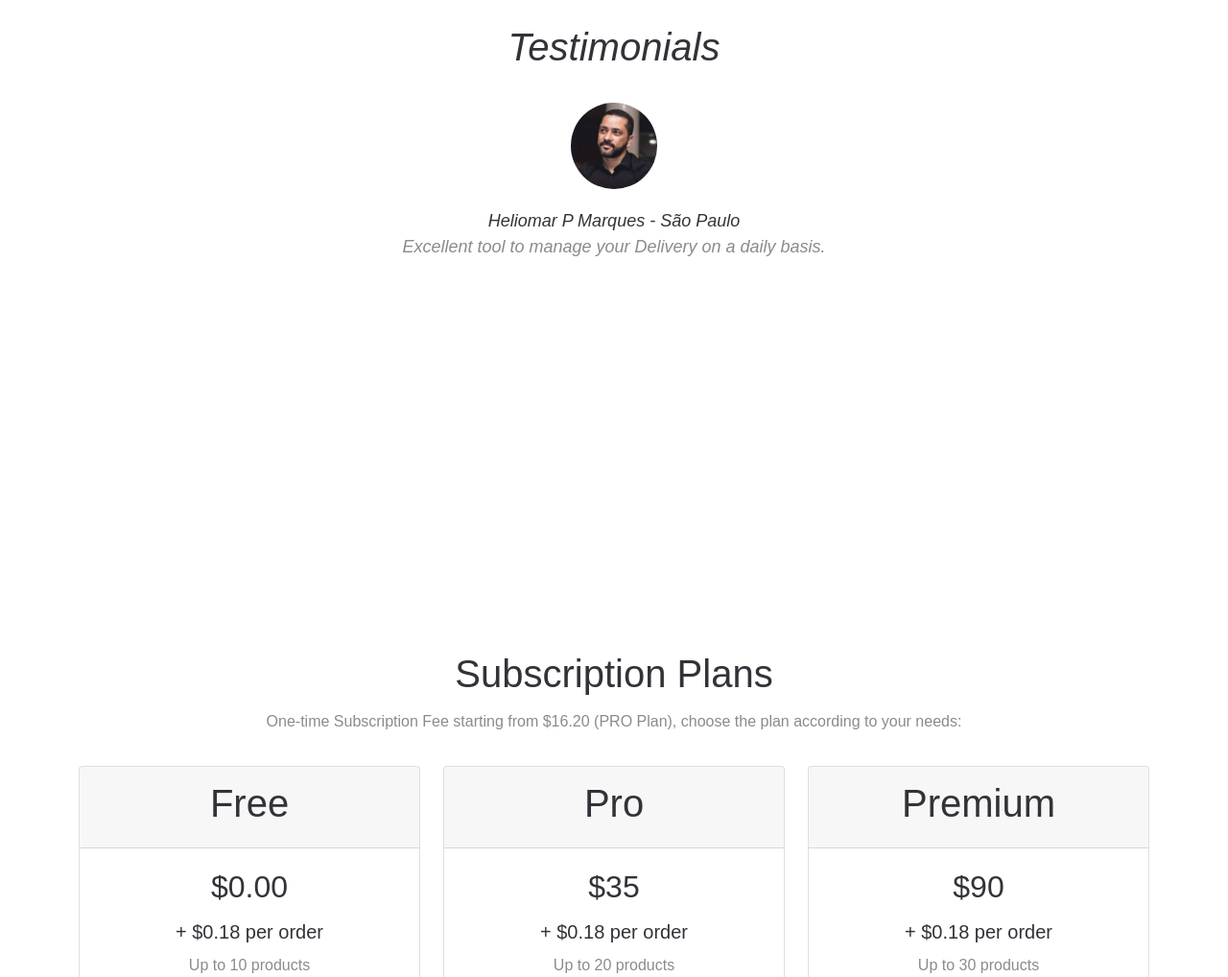
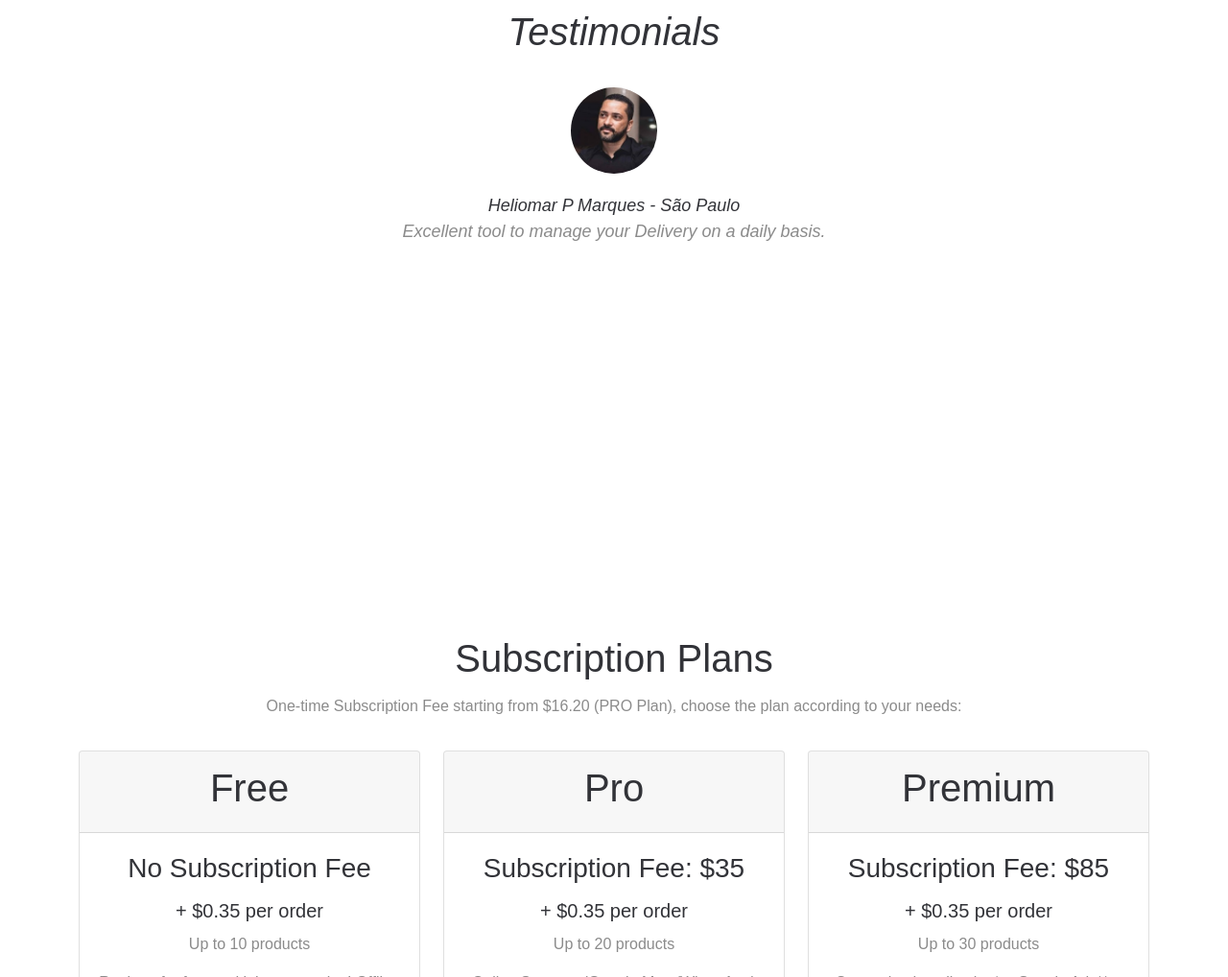
Before and after one commit to psi-ezequiasmartins/deliverybairro, a React app in the folder DeliveryApp/: page / in a window 1280 px wide. Shown: the part 1782-2800 px from the top of the page at 96% size. Built offline with nearby package versions, Linux system fonts and the light colour scheme; some packages are replaced by stand-ins of ours; no server answers; a script that the page names is missing; what pdfmake would draw is missing.

Commit message:
25112026-1848

```diff
--- a/DeliveryApp/public/index.html
+++ b/DeliveryApp/public/index.html
@@ -7,7 +7,7 @@
   <meta name="viewport" content="width=device-width, initial-scale=1" />
   <meta name="description" content="Gestão de Pedidos para Bares, Restaurantes, Fast-foods, Deliveries en Geral" />
   <link rel="apple-touch-icon" href="%PUBLIC_URL%/images/favicon.png" />
-  <title>deliverybairro.com | index</title>
+  <title>psi-delivery | index</title>
   <link href="https://cdn.jsdelivr.net/npm/bootstrap@5.0.2/dist/css/bootstrap.min.css" rel="stylesheet"
     integrity="sha384-EVSTQN3/azprG1Anm3QDgpJLIm9Nao0Yz1ztcQTwFspd3yD65VohhpuuCOmLASjC" crossorigin="anonymous" />
   <link rel="stylesheet" href="https://cdn.jsdelivr.net/npm/bootstrap-icons@1.10.5/font/bootstrap-icons.css" />
--- a/DeliveryApp/src/locales/en-US.json
+++ b/DeliveryApp/src/locales/en-US.json
@@ -8,7 +8,7 @@
     "contact": "Contact"
   },
   "banner": {
-    "title": "Easy to setup and simple to use!",
+    "title": "Simple to setup and easy to use!",
     "subtitle": "Practical and simplified system for Delivery + Digital Menu with order sending via WhatsApp.",
     "description": "Register your Delivery for free today and join our Catalog! Pay only $0.18 per order sent through our platform.",
     "register": "Sign Up",
@@ -30,11 +30,11 @@
       },
       "anywhere": {
         "title": "From anywhere",
-        "description": "Manage your Delivery remotely (100% online), wherever you are."
+        "description": "Manage your Delivery remotely wherever you are (100% online)."
       },
       "affordable": {
         "title": "Fair price",
-        "description": "Pay only $0.18 per order placed. No monthly fees or hidden charges."
+        "description": "Pay only $0.35 per order placed. No monthly fees or hidden charges."
       },
       "whatsapp": {
         "title": "WhatsApp Integration",
@@ -82,24 +82,24 @@
     "free_trial": "Free Trial",
     "free": {
       "title": "Free",
-      "price": "$0.00",
-      "fee": "+ $0.18 per order",
+      "tax": "No Subscription Fee",
+      "fee": "+ $0.35 per order",
       "products": "Up to 10 products",
       "description": "Register for free and join our catalog! Offline Support (by email)",
       "button": "Register now"
     },
     "pro": {
       "title": "Pro",
-      "price": "$35",
-      "fee": "+ $0.18 per order",
+      "tax": "Subscription Fee: $35",
+      "fee": "+ $0.35 per order",
       "products": "Up to 20 products",
       "description": "Online Support: (Google Meet/WhatsApp)",
       "button": "Register now"
     },
     "premium": {
       "title": "Premium",
-      "price": "$90",
-      "fee": "+ $0.18 per order",
+      "tax": "Subscription Fee: $85",
+      "fee": "+ $0.35 per order",
       "products": "Up to 30 products",
       "description": "Customized application* + Google Ads** + Online Support: (Google Meet/WhatsApp)",
       "button": "Register now"
--- a/DeliveryApp/src/locales/es-LA.json
+++ b/DeliveryApp/src/locales/es-LA.json
@@ -8,7 +8,7 @@
     "contact": "Contacto"
   },
   "banner": {
-    "title": "¡Fácil de configurar y simple de usar!",
+    "title": "¡Simple de configurar y fácil de usar!",
     "subtitle": "Sistema práctico y simplificado para Delivery + Menú Digital con envío de pedidos vía WhatsApp.",
     "description": "¡Registra tu Delivery gratis hoy mismo y únete a nuestro Catálogo! Paga solo $0,18 por pedido enviado a través de nuestra plataforma.",
     "register": "Registrarse",
@@ -30,11 +30,11 @@
       },
       "anywhere": {
         "title": "Desde cualquier lugar",
-        "description": "Gestiona tu Delivery remotamente (100% online), estés donde estés."
+        "description": "Gestiona tu Delivery remotamente estés donde estés (100% online)."
       },
       "affordable": {
         "title": "Precio justo",
-        "description": "Paga solo $0,18 por pedido realizado. Sin cuotas mensuales o cargos ocultos."
+        "description": "Paga solo $0,35 por pedido realizado. Sin cuotas mensuales o cargos ocultos."
       },
       "whatsapp": {
         "title": "Integración WhatsApp",
@@ -82,24 +82,24 @@
     "free_trial": "Prueba Gratis",
     "free": {
       "title": "Gratis",
-      "price": "$0,00",
-      "fee": "+ $0,18 por pedido",
+      "tax": "Sin Tarifa de Adhesión",
+      "fee": "+ $0,35 por pedido",
       "products": "Hasta 10 productos",
       "description": "¡Regístrate gratis y únete a nuestro catálogo! Soporte Offline (por email)",
       "button": "Regístrate ahora"
     },
     "pro": {
       "title": "Pro",
-      "price": "$35",
-      "fee": "+ $0,18 por pedido",
+      "tax": "Tarifa de Adhesión: $35",
+      "fee": "+ $0,35 por pedido",
       "products": "Hasta 20 productos",
       "description": "Menú Online* + Soporte Online: (Google Meet/WhatsApp)",
       "button": "Regístrate ahora"
     },
     "premium": {
       "title": "Premium",
-      "price": "$90",
-      "fee": "+ $0,18 por pedido",
+      "tax": "Tarifa de Adhesión: $85",
+      "fee": "+ $0,35 por pedido",
       "products": "Hasta 30 productos",
       "description": "Menú Online* + Google Ads** + Soporte Online: (Google Meet/WhatsApp)",
       "button": "Regístrate ahora"
--- a/DeliveryApp/src/locales/pt-BR.json
+++ b/DeliveryApp/src/locales/pt-BR.json
@@ -8,11 +8,11 @@
     "contact": "Contato"
   },
   "banner": {
-    "title": "Fácil de configurar e simples de usar!",
+    "title": "Simples de configurar e fácil de usar!",
     "subtitle": "Sistema prático e simplificado para Delivery + Cardápio Digital c/ envio de pedidos via WhatsApp.",
     "description": "Cadastre gratuitamente o seu Delivery hoje mesmo e faça parte do nosso Catálogo! Pague apenas R$ 0,99 por pedido enviado pela nossa plataforma.",
-    "register": "Cadastre-se",
-    "login": "Fazer Login",
+    "register": "CADASTRE-SE",
+    "login": "LOGIN",
     "rotating_texts": [
       "Agilize a gestão de pedidos do seu bar, restaurante ou fastfood de forma muito prática e simples!",
       "Gestão de Pedidos para Deliveries em Geral de forma ágil e descomplicada.",
@@ -30,11 +30,11 @@
       },
       "anywhere": {
         "title": "De qualquer lugar",
-        "description": "Gerencie seu Delivery remotamente (100% online), esteja onde estiver."
+        "description": "Gerencie seu Delivery remotamente esteja onde estiver (100% online)."
       },
       "affordable": {
         "title": "Preço justo",
-        "description": "Pague apenas R$ 0,99 por pedido realizado. Sem mensalidades ou taxas ocultas."
+        "description": "Pague apenas R$ 1,99 por pedido realizado. Sem mensalidades ou taxas ocultas."
       },
       "whatsapp": {
         "title": "Integração WhatsApp",
@@ -82,26 +82,26 @@
     "free_trial": "Teste Grátis",
     "free": {
       "title": "Free",
-      "price": "R$ 0,00",
-      "fee": "+ R$ 0,99 por pedido",
+      "tax": "S/ Taxa de Adesão",
+      "fee": "+R$ 1,99 por pedido",
       "products": "Até 10 produtos",
       "description": "Cadastre-se grátis e venha fazer parte do nosso catálogo! Suporte Offline (por email)",
       "button": "Cadastre-se agora"
     },
     "pro": {
       "title": "Pro",
-      "price": "R$ 189,90",
-      "fee": "+ R$ 0,99 por pedido",
+      "tax": "Taxa de Adesão: R$ 199",
+      "fee": "+ R$ 1,99 por pedido",
       "products": "Até 20 produtos",
       "description": "Cardápio Digital* + Suporte Online (Google Meet/WhatsApp)*",
       "button": "Cadastre-se agora"
     },
     "premium": {
       "title": "Premium",
-      "price": "R$ 489,90",
-      "fee": "+ R$ 0,99 por pedido",
+      "tax": "Taxa de Adesão: R$ 499",
+      "fee": "+ R$ 1,99 por pedido",
       "products": "Até 30 produtos",
-      "description": "App personalizado* + Suporte Online (WhatsApp) + Suporte por Telefone",
+      "description": "Cardápio Digital* + Google Ads** + Suporte Online (Google Meet/WhatsApp) + Suporte por Telefone",
       "button": "Registre-se agora"
     },
     "notes": {
--- a/DeliveryApp/src/site/pages/banner.css
+++ b/DeliveryApp/src/site/pages/banner.css
@@ -52,7 +52,7 @@
 .button-group {
   display: flex;
   flex-direction: row;
-  gap: 1rem;
+  gap: 0rem;
   flex-wrap: wrap;
   align-items: center;
 }
--- a/DeliveryApp/src/site/pages/banner.jsx
+++ b/DeliveryApp/src/site/pages/banner.jsx
@@ -35,7 +35,7 @@ function Banner() {
           </div>
           <div className="col-lg-6">
             <div className="bloco">
-              <h1>{t('banner.title')}</h1>
+              <h3>{t('banner.title')}</h3>
               <div className={`${fade ? 'fade-in' : 'fade-out'}`}>
                 <h4>{texts[index]}</h4>
               </div>
--- a/DeliveryApp/src/site/pages/destaques.jsx
+++ b/DeliveryApp/src/site/pages/destaques.jsx
@@ -13,17 +13,17 @@ function Destaques() {
             <h3>{t('advantages.subtitle')}</h3>
           </center>
           <div className="col-lg-4 box">
-            <i className="icon fas fa-heart fa-4x vermelho"></i>
+            <i className="icon fas fa-heart fa-3x vermelho"></i>
             <h3>{t('advantages.items.easy.title')}</h3>
             <p>{t('advantages.items.easy.description')}</p>
           </div>
           <div className="col-lg-4 box">
-            <i className="icon fas fa-globe-americas fa-4x azul"></i>
+            <i className="icon fas fa-globe-americas fa-3x azul"></i>
             <h3>{t('advantages.items.anywhere.title')}</h3>
             <p>{t('advantages.items.anywhere.description')}</p>
           </div>
           <div className="col-lg-4 box">
-            <i className="icon fas fa-dollar-sign fa-4x verde"></i>
+            <i className="icon fas fa-dollar-sign fa-3x verde"></i>
             <h3>{t('advantages.items.affordable.title')}</h3>
             <p>{t('advantages.items.affordable.description')}</p>
           </div>
--- a/DeliveryApp/src/site/pages/planos.jsx
+++ b/DeliveryApp/src/site/pages/planos.jsx
@@ -24,7 +24,8 @@ function Planos() {
                 <h1>{t('plans.free.title')}</h1>
               </div>
               <div className="card-body">
-                <h2>{t('plans.free.price')}</h2>
+                {/* <h2>{t('plans.free.price')}</h2> */}
+                <h3>{t('plans.free.tax')}</h3>
                 <h5>{t('plans.free.fee')}</h5>
                 <p>{t('plans.free.products')}</p>
                 <p>{t('plans.free.description')}</p>
@@ -38,7 +39,8 @@ function Planos() {
                 <h1>{t('plans.pro.title')}</h1>
               </div>
               <div className="card-body">
-                <h2>{t('plans.pro.price')}</h2>
+                {/* <h2>{t('plans.pro.price')}</h2> */}
+                <h3>{t('plans.pro.tax')}</h3>
                 <h5>{t('plans.pro.fee')}</h5>
                 <p>{t('plans.pro.products')}</p>
                 <p>{t('plans.pro.description')}</p>
@@ -52,7 +54,8 @@ function Planos() {
                 <h1>{t('plans.premium.title')}</h1>
               </div>
               <div className="card-body">
-                <h2>{t('plans.premium.price')}</h2>
+                {/* <h2>{t('plans.premium.price')}</h2> */}
+                <h3>{t('plans.premium.tax')}</h3>
                 <h5>{t('plans.premium.fee')}</h5>
                 <p>{t('plans.premium.products')}</p>
                 <p>{t('plans.premium.description')}</p>
--- a/DeliveryApp/src/style/global.css
+++ b/DeliveryApp/src/style/global.css
@@ -36,7 +36,7 @@ a {
 /* BANNER PRINCIPAL */
 
 #banner {
-  background-color: #323338;
+  background-color: #000;
   color: white;
   padding: 80px 0 100px 0;
 }
```
Also changed, not shown: DeliveryApp/src/assets/banner-mobile.jpg (deleted), DeliveryApp/src/assets/banner.jpg, DeliveryApp/src/assets/logomarca.png, 1 other file.
